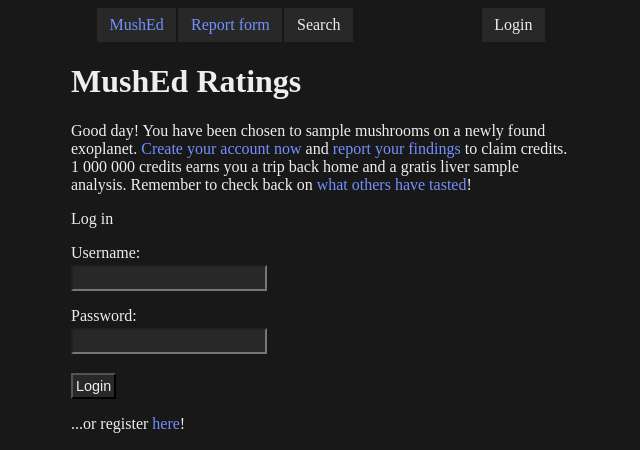
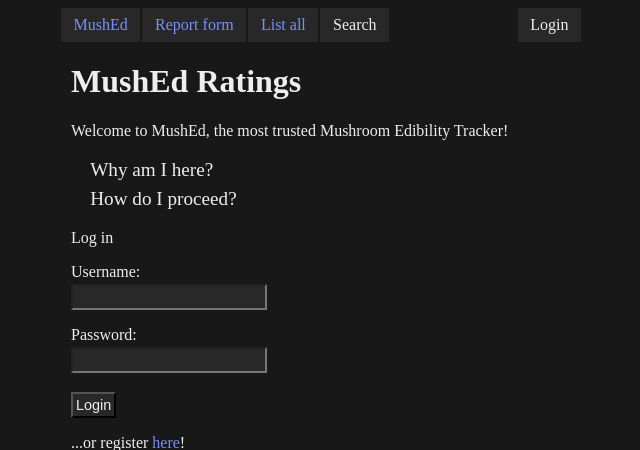
Before and after one commit to ramla/mushed-ratings, a Flask app: page / in a window 1280 px wide. Shown: the top 450 px of the page, without its empty margins (319-959 px from the left). Run offline with Flask 3, Linux system fonts and the light colour scheme; data comes from the database, SQL or seed files in the repository.

Commit message:
front page reimagined

```diff
--- a/app.py
+++ b/app.py
@@ -148,6 +148,10 @@
     sql = "SELECT * FROM reports"
     reports = db.query(sql)
     return render_template("reports.html", data=reports)
+
+@app.route("/report_fatality/<int:user_id>")
+def report_fatality(user_id):
+    return "not yet implemented"
 
 @app.route("/search", methods=["GET"])
 def search():
--- a/static/base.css
+++ b/static/base.css
@@ -97,3 +97,12 @@
 .navbutton:has(details[open]) + .navspacer {
     display: none;
 }
+.fine-print {
+    font-size: 40%;
+    color: var(--color-altbackground);
+}
+.faq {
+    font-size: 120%;
+    line-height: 150%;
+    text-indent: 2ch;
+}
--- a/templates/base.html
+++ b/templates/base.html
@@ -14,6 +14,8 @@
          <a class="navbutton" href="{{ url_for('index') }}">MushEd</a>
 
          <a class="navbutton" href="{{ url_for('create_report') }}">Report form</a>
+
+         <a class="navbutton" href="{{ url_for('all_reports') }}">List all</a>
 
         <div class="navbutton searchbutton">
             <details>
--- a/templates/index.html
+++ b/templates/index.html
@@ -2,13 +2,36 @@
 
 {% block content %}
   <div class="base-container"><h1>MushEd Ratings</h1>
-    <!-- TODO: welcome message for those logged in  -->
-    <p>Good day! You have been chosen to sample mushrooms on a newly found exoplanet. <a href="{{ url_for('register') }}">Create your account now</a> and <a href="{{ url_for('create_report') }}">report your findings</a> to claim credits. 1 000 000 credits earns you a trip back home and a gratis liver sample analysis. Remember to check back on <a href="{{ url_for('all_reports') }}">what others have tasted</a>!</p>
+    <p>Welcome to MushEd, the most trusted Mushroom Edibility Tracker!</p>
     {% if session.user_id %}
     <p>
-      Logged in as {{ session.username }}
+      Logged in as <a href="{{ url_for('view_user', user_id=session.user_id) }}">{{ session.username }}</a>.
+    </p>
+    <p>
+      Not {{session.username}}? <a href="/logout">Logout</a> or <a href="{{ url_for('report_fatality', user_id=session.user_id) }}">report the departed</a>.
     </p>
     {% else %}
+      <div class="info-expander">
+          <details>
+              <summary class="faq">Why am I here?</summary>
+                  <div class="toggle-info">
+                    <p>Good day! You have been chosen to sample mushrooms on a newly found exoplanet.
+                      Enjoy the local fungi in your cuisine and share your findings to gain credits* for your trouble.
+                      1 000 000 credits earns you a trip back home and a gratis liver sample analysis.
+                  </div>
+          </details>
+      </div>
+      <div class="info-expander">
+          <details>
+              <summary class="faq">How do I proceed?</summary>
+                  <div class="toggle-info">
+                      <a href="{{ url_for('register') }}">Create your account now</a> and
+                      <a href="{{ url_for('create_report') }}">report your findings</a> to claim your well earned credits*.
+                      Remember to check back on <a href="{{ url_for('all_reports') }}">what others have tasted</a>!</p>
+                      <span class="fine-print">* Not yet implemented</span>
+                  </div>
+          </details>
+      </div>
     <p>Log in</p>
     <form action="/login" method="post">
       <p>
```
